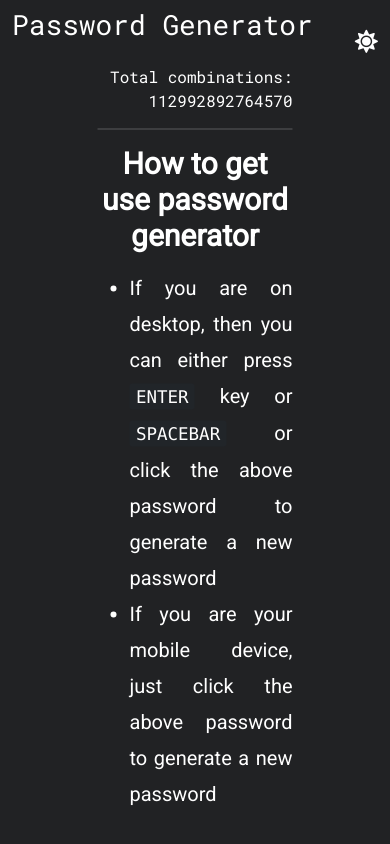
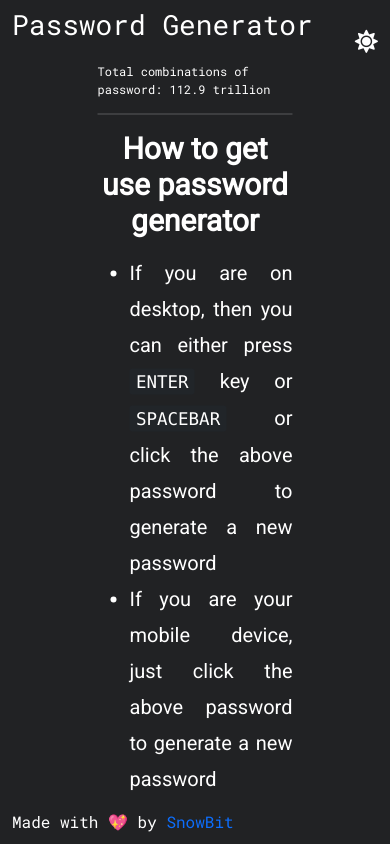
Before and after one commit to dhairyathedev/Password-Generator, a plain HTML site: page index.html in a window 390 px wide. Drawn offline with nearby package versions, Linux system fonts and the light colour scheme; some packages are replaced by stand-ins of ours; a script that the page names is missing.

Commit message:
Added footer

```diff
--- a/index.html
+++ b/index.html
@@ -20,7 +20,8 @@
             <div class="main">
                 <div id="password" class="password"></div>
                 <div class="strength" id="strength"></div>
-                <p class="combination mt-5" align="right">Total combinations: 112992892764570</p>
+                <!-- 112992892764570 -->
+                <p class="combination">Total combinations of password: 112.9 trillion</p>
                 <hr>
                 <div class="content mt-2">
                     <h4 class="sub-title">How to get use password generator</h4>
@@ -31,6 +32,9 @@
                 </div>
             </div>
         </center>
+        <div class="footer">
+            Made with 💖 by <a href="http://github.com/snowbit-coderboi" target="_blank" rel="noopener noreferrer">SnowBit</a>
+        </div>
     </div>
     <script src="index.js" type="module"></script>
 </body>
--- a/style.css
+++ b/style.css
@@ -44,6 +44,18 @@ body{
 .info li{
     line-height: 1.8em;
 }
+.combination{
+    margin-top: 50px;
+    text-align: right;
+}
+.footer{
+    position: absolute;
+    bottom: 0;
+    margin-bottom: 10px;
+}
+.footer a{
+    text-decoration: none;
+}
 @media only screen and (max-width: 600px) {
     #password {
         letter-spacing: 0.3rem;
@@ -52,4 +64,9 @@ body{
     .info li{
         letter-spacing: 0;
     }
+    .combination{
+        text-align: left;
+        font-size: 12px;
+        margin-top: 30px;
+    }
   }
```
